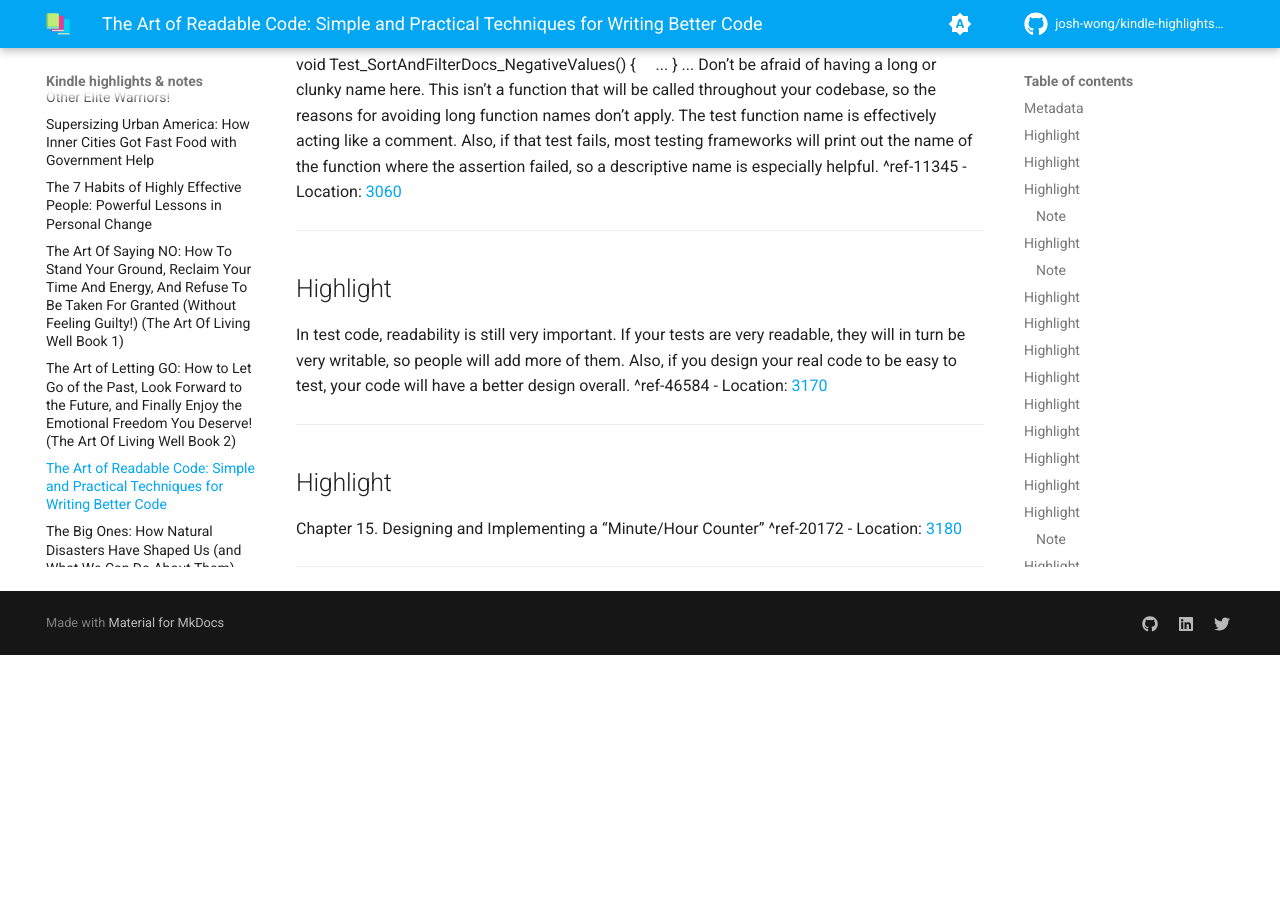
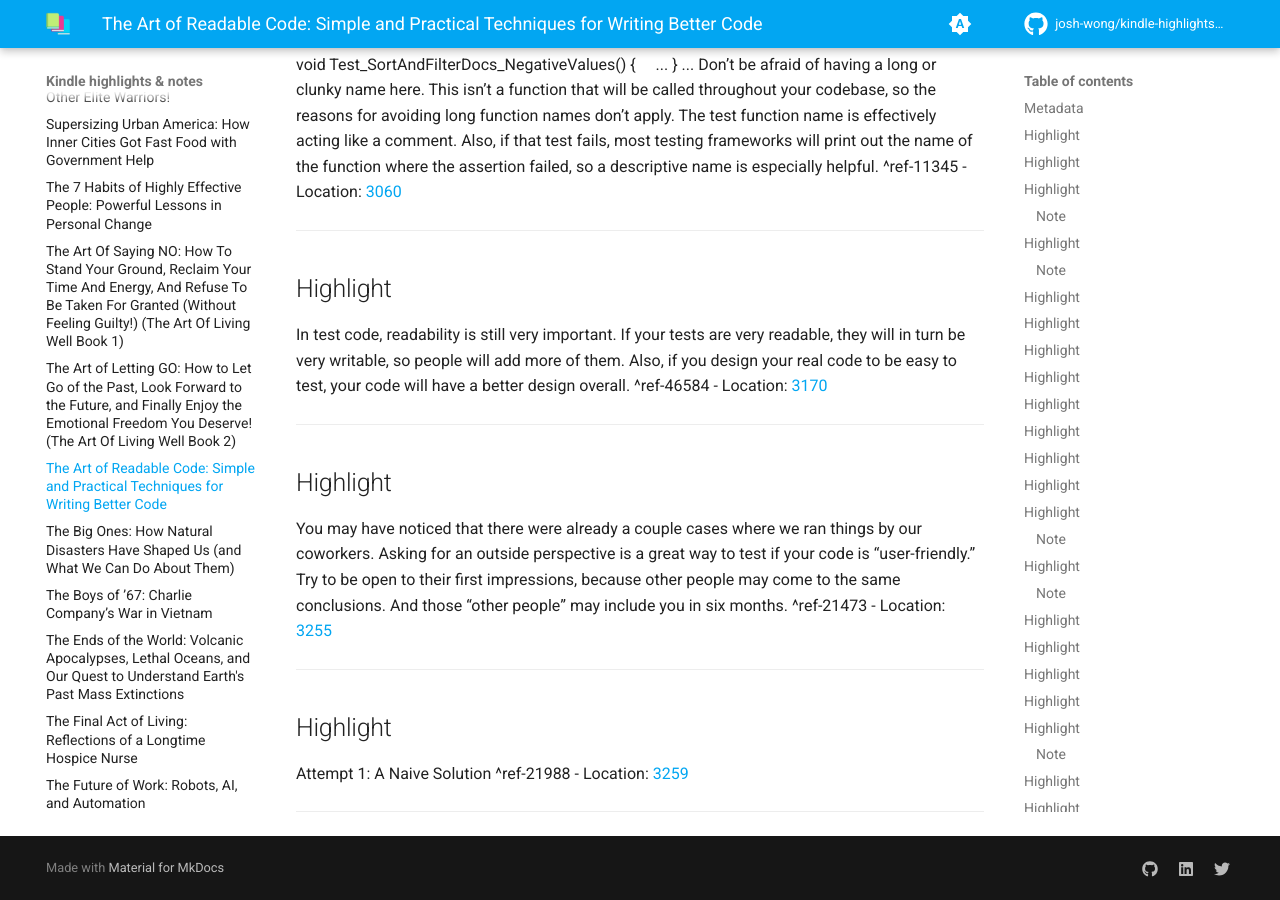
Before and after one commit to josh-wong/kindle-highlights-notes, an MkDocs documentation site: the page built from docs/The Art of Readable Code.md, in a window 1280 px wide and 900 px high, scrolled down 7837 px. Built offline with MkDocs 1.6.1 and Material for MkDocs 9.7.7, drawn with Linux system fonts in a browser that asks for light colours; comment, search, counter and statistics services are not loaded; before the commit the page ends 8492 px from its top, so only the background shows below that.

Commit message:
Update highlights and notes

```diff
--- a/docs/The Art of Readable Code.md
+++ b/docs/The Art of Readable Code.md
@@ -231,7 +231,13 @@ In test code, readability is still very important. If your tests are very readab
 ---
 ## Highlight
 
-Chapter 15. Designing and Implementing a “Minute/Hour Counter” ^ref-20172
-- Location: [3180](kindle://book?action=open&asin=B0064CZ1XE&location=3180)
+You may have noticed that there were already a couple cases where we ran things by our coworkers. Asking for an outside perspective is a great way to test if your code is “user-friendly.” Try to be open to their first impressions, because other people may come to the same conclusions. And those “other people” may include you in six months. ^ref-21473
+- Location: [3255](kindle://book?action=open&asin=B0064CZ1XE&location=3255)
 
 ---
+## Highlight
+
+Attempt 1: A Naive Solution ^ref-21988
+- Location: [3259](kindle://book?action=open&asin=B0064CZ1XE&location=3259)
+
+---
```
Also changed, not shown: other parts of docs/The Art of Readable Code.md (+2 -2 lines).
